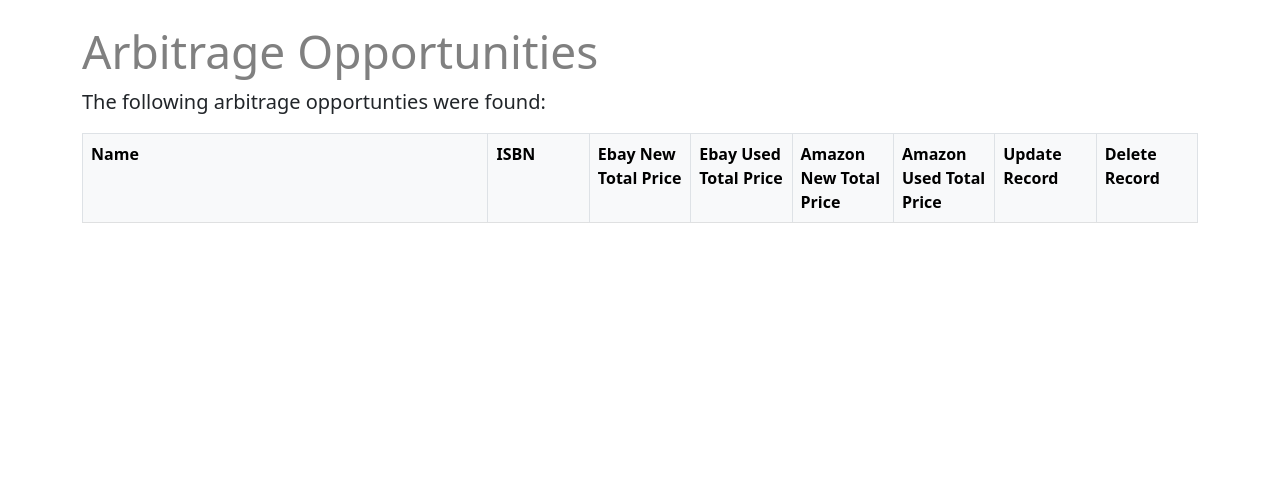
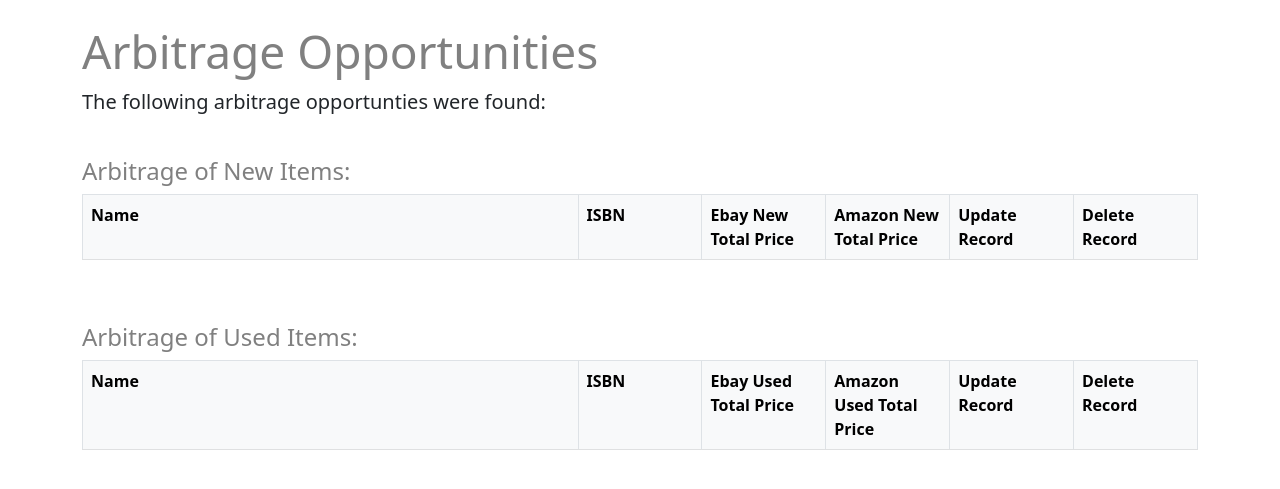
Before and after one commit to tsoomal/Individual_Project, a Flask app: page /opportunities in a window 1280 px wide. Shown: the part 56-545 px from the top of the page. Run offline with Flask 3, Linux system fonts and the light colour scheme; data comes from the database, SQL or seed files in the repository; data that the repository does not hold is empty.

Commit message:
Finished Arbitrage Opportunities page.

```diff
--- a/app.py
+++ b/app.py
@@ -3,7 +3,6 @@
 
 # Using Postgresql
 # https://stackabuse.com/using-sqlalchemy-with-flask-and-postgresql/
-
 
 from flask import Flask, render_template, request, redirect, copy_current_request_context
 from flask_sqlalchemy import SQLAlchemy
@@ -17,6 +16,7 @@
 import isbnlib
 from ScrapingFunctionality import check_ebay_prices_today, check_amazon_prices_today
 import threading
+from PriceModelling import storage_ebay_to_amazon, storage_amazon_to_ebay
 
 app = Flask(__name__)
 #app.config["SQLALCHEMY_DATABASE_URI"] = "postgresql://postgres:password@localhost:5432/BookArbitrage"
@@ -409,9 +409,72 @@
 
 @app.route("/opportunities")
 def opportunities():
-    books_ebay = Ebay.query.order_by(Ebay.book_name)
-    books_amazon = Amazon.query.order_by(Amazon.book_name)
-    return render_template("opportunities.html", books_amazon=books_amazon, books_ebay=books_ebay, zip=zip)
+    all_books_ebay = Ebay.query.order_by(Ebay.book_name)
+    all_books_amazon = Amazon.query.order_by(Amazon.book_name)
+
+    books_amazon_new = []
+    books_ebay_new = []
+    books_amazon_used = []
+    books_ebay_used = []
+
+    for book_ebay, book_amazon in zip(all_books_ebay, all_books_amazon):
+
+        # NEW BOOKS
+        if book_ebay.new_total_price == -999 and book_amazon.new_total_price == -999:
+            # No arbitrage possible
+            pass
+        elif book_ebay.new_total_price == -999 and book_amazon.new_total_price != -999:
+            # Buy on Amazon, Sell on Ebay
+            # Need to get historical average sold price on eBay.
+            pass
+        elif book_ebay.new_total_price != -999 and book_amazon.new_total_price == -999:
+            # Buy on Ebay, Sell on Amazon
+            pass
+        elif book_ebay.new_total_price > book_amazon.new_total_price:
+            # Buy on Amazon, Sell on Ebay
+            total_selling_price_to_breakeven = (storage_amazon_to_ebay(book_amazon.new_total_price))
+            if book_ebay.new_total_price > total_selling_price_to_breakeven:
+                books_amazon_new.append(book_amazon)
+                books_ebay_new.append(book_ebay)
+        elif book_ebay.new_total_price < book_amazon.new_total_price:
+            # Buy on Ebay, Sell on Amazon
+            total_selling_price_to_breakeven = (storage_ebay_to_amazon(book_ebay.new_total_price))
+            if book_amazon.new_total_price > total_selling_price_to_breakeven:
+                books_amazon_new.append(book_amazon)
+                books_ebay_new.append(book_ebay)
+        else:
+            # Both books have the same new total prices.
+            pass
+
+        # USED BOOKS
+        if book_ebay.used_total_price == -999 and book_amazon.used_total_price == -999:
+            # No arbitrage possible
+            pass
+        elif book_ebay.used_total_price == -999 and book_amazon.used_total_price != -999:
+            # Buy on Amazon, Sell on Ebay
+            # Need to get historical average sold price on eBay.
+            pass
+        elif book_ebay.used_total_price != -999 and book_amazon.used_total_price == -999:
+            # Buy on Ebay, Sell on Amazon
+            pass
+        elif book_ebay.used_total_price > book_amazon.used_total_price:
+            # Buy on Amazon, Sell on Ebay
+            total_selling_price_to_breakeven = (storage_amazon_to_ebay(book_amazon.used_total_price))
+            if book_ebay.used_total_price > total_selling_price_to_breakeven:
+                books_amazon_used.append(book_amazon)
+                books_ebay_used.append(book_ebay)
+        elif book_ebay.used_total_price < book_amazon.used_total_price:
+            # Buy on Ebay, Sell on Amazon
+            total_selling_price_to_breakeven = (storage_ebay_to_amazon(book_ebay.used_total_price))
+            if book_amazon.used_total_price > total_selling_price_to_breakeven:
+                books_amazon_used.append(book_amazon)
+                books_ebay_used.append(book_ebay)
+        else:
+            # Both books have the same used total prices.
+            pass
+
+    return render_template("opportunities.html", books_amazon_new=books_amazon_new, books_ebay_new=books_ebay_new,
+                           books_amazon_used=books_amazon_used, books_ebay_used=books_ebay_used, zip=zip)
 
 
 if __name__ == "__main__":
--- a/static/style.css
+++ b/static/style.css
@@ -1,6 +1,11 @@
 h1 {
     color:grey;
     font-size: 46px;
+    text-align: left;
+}
+
+h4 {
+    color:grey;
     text-align: left;
 }
 
--- a/templates/opportunities.html
+++ b/templates/opportunities.html
@@ -7,15 +7,46 @@
     <h1>Arbitrage Opportunities</h1>
         <p class="text-start fs-5" >The following arbitrage opportunties were found:</p>
 
-         <table class="table table-hover">
+
+        <br/>
+    <h4>Arbitrage of New Items:</h4>
+    <table class="table table-hover">
         <thead>
             <!-- https://stackoverflow.com/questions/61969955/bootstrap-fixed-width-table-columns-in-container-fluid -->
             <tr class="table-light">
                 <th class="col-4 border-start border-top align-top" scope="col">Name</th>
                 <th class="col-1 border-start border-top align-top" scope="col">ISBN</th>
                 <th class="col-1 border-start border-top align-top" scope="col">Ebay New Total Price</th>
+                <th class="col-1 border-start border-top align-top" scope="col">Amazon New Total Price</th>
+                <th class="col-1 border-start border-top align-top" scope="col">Update Record</th>
+                <th class="col-1 border-start border-end border-top align-top" scope="col">Delete Record</th>
+            <tr>
+        </thead>
+        <tbody>
+            <!--https://stackoverflow.com/questions/1663807/how-do-i-iterate-through-two-lists-in-parallel-->
+            {% for book_ebay, book_amazon in zip(books_ebay_new, books_amazon_new) %}
+            <tr>
+                <td class="col-4 border-start">{{ book_ebay.book_name }}</td>
+                <td class="col-1 border-start">{{ book_ebay.isbn }}</td>
+                <td class="col-1 border-start">£{{ book_ebay.new_total_price }}</td>
+                <td class="col-1 border-start">£{{ book_amazon.new_total_price }}</td>
+                <td class="col-1 border-start"> <div class="text-center"><a href="/update/{{book_ebay.isbn}}" class="btn btn-outline-secondary btn-sm">Update</a> </div></td>
+                <td class="col-1 border-start border-end align-top"> <div class="text-center"><a href="/delete/{{book_ebay.isbn}}" class="btn btn-outline-danger btn-sm">Delete</a></div> </td>
+            </tr>
+            {% endfor %}
+        </tbody>
+    </table>
+
+    <br/>
+    <br/>
+    <h4>Arbitrage of Used Items:</h4>
+    <table class="table table-hover">
+        <thead>
+            <!-- https://stackoverflow.com/questions/61969955/bootstrap-fixed-width-table-columns-in-container-fluid -->
+            <tr class="table-light">
+                <th class="col-4 border-start border-top align-top" scope="col">Name</th>
+                <th class="col-1 border-start border-top align-top" scope="col">ISBN</th>
                 <th class="col-1 border-start border-top align-top" scope="col">Ebay Used Total Price</th>
-                <th class="col-1 border-start border-top align-top" scope="col">Amazon New Total Price</th>
                 <th class="col-1 border-start border-top align-top" scope="col">Amazon Used Total Price</th>
                 <th class="col-1 border-start border-top align-top" scope="col">Update Record</th>
                 <th class="col-1 border-start border-end border-top align-top" scope="col">Delete Record</th>
@@ -23,13 +54,11 @@
         </thead>
         <tbody>
             <!--https://stackoverflow.com/questions/1663807/how-do-i-iterate-through-two-lists-in-parallel-->
-            {% for book_ebay, book_amazon in zip(books_ebay, books_amazon) %}
+            {% for book_ebay, book_amazon in zip(books_ebay_used, books_amazon_used) %}
             <tr>
                 <td class="col-4 border-start">{{ book_ebay.book_name }}</td>
                 <td class="col-1 border-start">{{ book_ebay.isbn }}</td>
-                <td class="col-1 border-start">£{{ book_ebay.new_total_price }}</td>
                 <td class="col-1 border-start">£{{ book_ebay.used_total_price }}</td>
-                <td class="col-1 border-start">£{{ book_amazon.new_total_price }}</td>
                 <td class="col-1 border-start">£{{ book_amazon.used_total_price }}</td>
                 <td class="col-1 border-start"> <div class="text-center"><a href="/update/{{book_ebay.isbn}}" class="btn btn-outline-secondary btn-sm">Update</a> </div></td>
                 <td class="col-1 border-start border-end align-top"> <div class="text-center"><a href="/delete/{{book_ebay.isbn}}" class="btn btn-outline-danger btn-sm">Delete</a></div> </td>
@@ -38,6 +67,5 @@
         </tbody>
     </table>
 
-
 	</div>
 {% endblock %}
```
Also changed, not shown: PriceModelling.py (+10 -0 lines).
